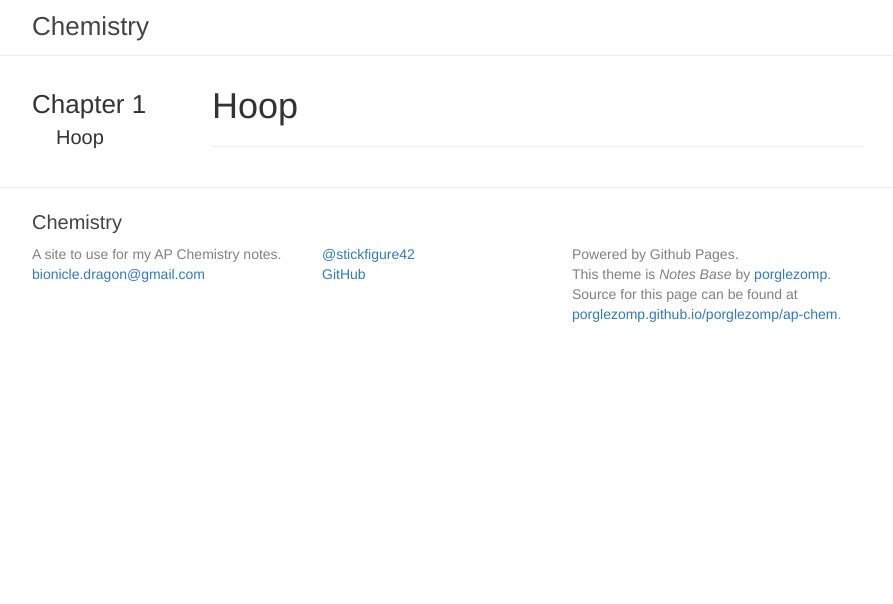
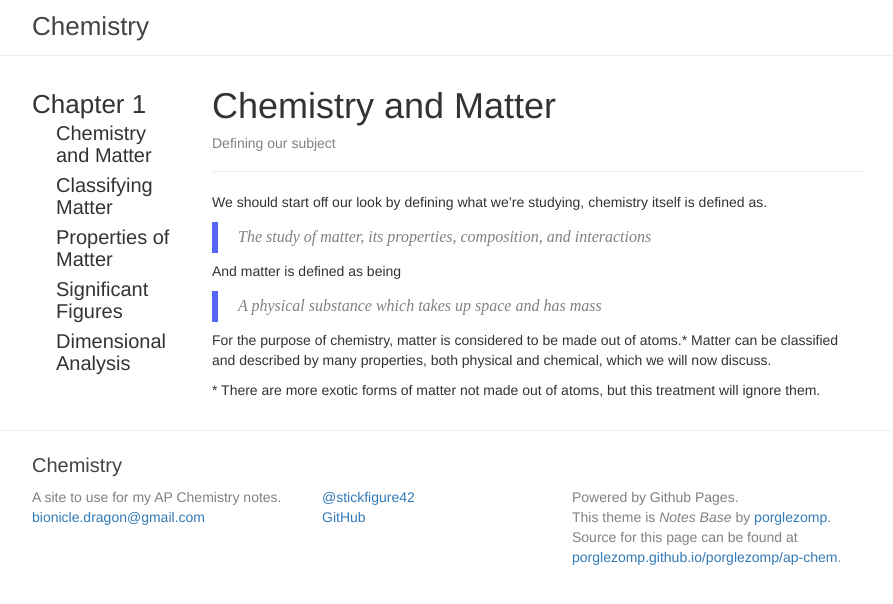
Before and after one commit to porglezomp/ap-chem, a Jekyll site: the page built from chapters/chapter1/page1.md, in a window 1280 px wide. Shown: the top 604 px of the page, without its empty margins (188-1081 px from the left). Built offline with Jekyll 4.4.1, drawn with Linux system fonts in a browser that asks for light colours; nearby versions of some CDN libraries; Markdown is read by kramdown in place of the engine named in the settings.

Commit message:
Add many pages to Chapter 1

```diff
--- a/_includes/head.html
+++ b/_includes/head.html
@@ -2,9 +2,9 @@
   <meta charset="utf-8">
   <title>{{ site.name }}</title>
 
-  <link rel="stylesheet" href="{{ site.url }}/css/styles.css">
   <script src="//ajax.googleapis.com/ajax/libs/jquery/1.11.0/jquery.min.js"></script>
   <script src="//cdn.mathjax.org/mathjax/latest/MathJax.js?config=TeX-AMS-MML_HTMLorMML"></script>
   <link rel="stylesheet" href="//maxcdn.bootstrapcdn.com/bootstrap/3.2.0/css/bootstrap.min.css">
   <script src="//maxcdn.bootstrapcdn.com/bootstrap/3.2.0/js/bootstrap.min.js"></script>
+  <link rel="stylesheet" href="{{ site.url }}/css/styles.css">
 </head>
--- a/chapters/chapter1/page1.md
+++ b/chapters/chapter1/page1.md
@@ -1,4 +1,17 @@
 ---
-title: Hoop
+title: Chemistry and Matter
+subtitle: Defining our subject
 chapter: 1
 ---
+
+We should start off our look by defining what we're studying, chemistry itself is defined as.
+> The study of matter, its properties, composition, and interactions
+
+And matter is defined as being
+> A physical substance which takes up space and has mass
+
+For the purpose of chemistry, matter is considered to be made out of atoms.\*
+Matter can be classified and described by many properties, both physical and chemical, which we will now discuss.
+
+
+\* There are more exotic forms of matter not made out of atoms, but this treatment will ignore them.
--- a/css/styles.css
+++ b/css/styles.css
@@ -17,10 +17,10 @@ hr.titlebar {
 }
 
 h1, h2 {
-  font-weight: 300 !important;
+  font-weight: 300;
 }
 h3, h4, h5, h6 {
-  font-weight: 200 !important;
+  font-weight: 200;
 }
 
 .subtitle {
@@ -36,7 +36,6 @@ h3, h4, h5, h6 {
 }
 
 .sidebar {
-  transition: 0.5s all;
   padding-top: 20px;
   float: left;
   width: 140px;
@@ -45,7 +44,6 @@ h3, h4, h5, h6 {
 }
 
 .sidebar .chapter {
-  transition: 0.5s font-size;
   font-size: 26px;
 }
 
@@ -66,10 +64,14 @@ h3, h4, h5, h6 {
 
 .sidebar ul.chapter-section .section {
   font-size: 20px;
+  line-height: 20px;
+}
+
+.sidebar ul.chapter-section li {
+  padding-bottom: 8px;
 }
 
 .content {
-  transition: 0.5s all;
   position: relative;
   margin-left: 180px;
   max-width: 650px;
@@ -149,3 +151,14 @@ hr.bottombar {
     border-top: 1px dashed #ccc;
   }
 }
+
+blockquote {
+  border-left: 6px solid #56f;
+  margin-bottom: 8px;
+  font-size: 16px;
+  font-style: italic;
+  color: #818181;
+  font-family: serif;
+  padding: 4px;
+  padding-left: 20px;
+}
```
Also changed, not shown: chapters/chapter1/page2.md (added, +24 -0 lines), chapters/chapter1/page3.md (added, +20 -0 lines), chapters/chapter1/page4.md (added, +20 -0 lines), chapters/chapter1/page5.md (added, +10 -0 lines), index.md (+7 -2 lines).
